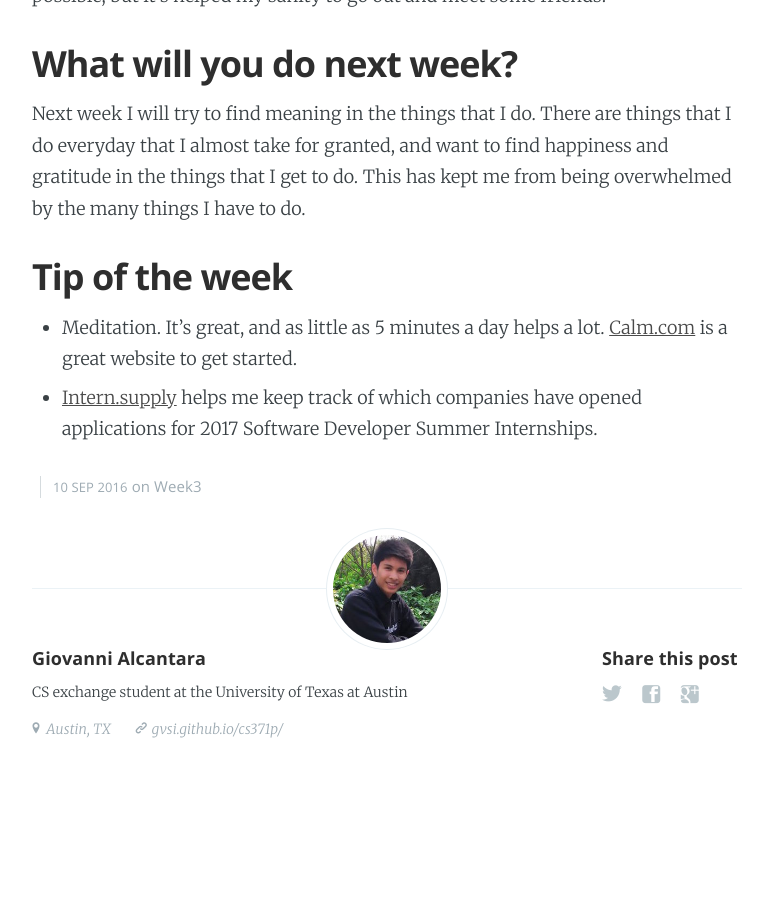
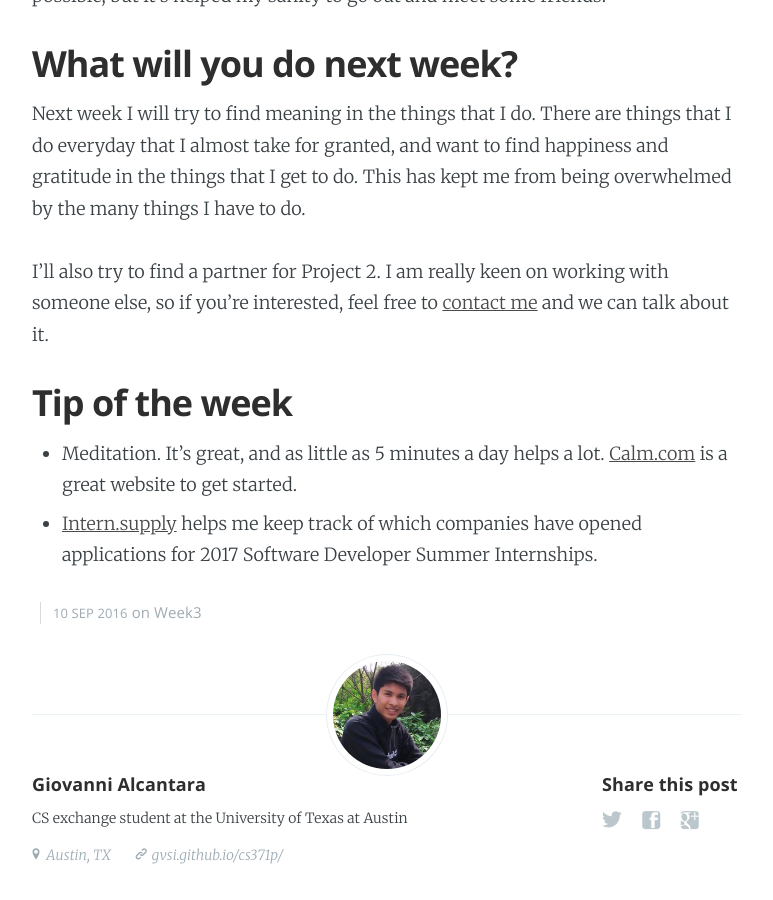
Before and after one commit to gvsi/cs371p, a Jekyll site: the page built from _posts/2016-09-10-week-three.md, in a window 1280 px wide and 900 px high, scrolled down 1993 px. Shown: the whole window, without its empty margins (253-1026 px from the left). Built offline with Jekyll 4.4.1, drawn with Linux system fonts in a browser that asks for light colours; nearby versions of some CDN libraries.

Commit message:
Add partner paragraph

```diff
--- a/_posts/2016-09-10-week-three.md
+++ b/_posts/2016-09-10-week-three.md
@@ -35,6 +35,8 @@ Thankfully, as a Computer Scientist, I tend to keep my social endeavours as litt
 ## What will you do next week?
 Next week I will try to find meaning in the things that I do. There are things that I do everyday that I almost take for granted, and want to find happiness and gratitude in the things that I get to do. This has kept me from being overwhelmed by the many things I have to do.
 
+I'll also try to find a partner for Project 2. I am really keen on working with someone else, so if you're interested, feel free to [contact me](mailto:me@giovannialcantara.com) and we can talk about it.
+
 ## Tip of the week
 - Meditation. It's great, and as little as 5 minutes a day helps a lot. [Calm.com](https://www.calm.com/) is a great website to get started.
 - [Intern.supply](intern.supply) helps me keep track of which companies have opened applications for 2017 Software Developer Summer Internships.
```
